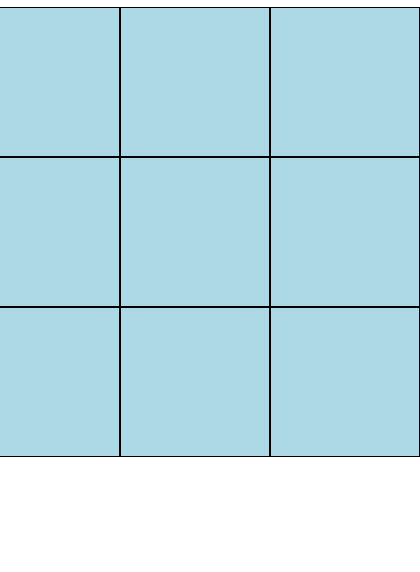
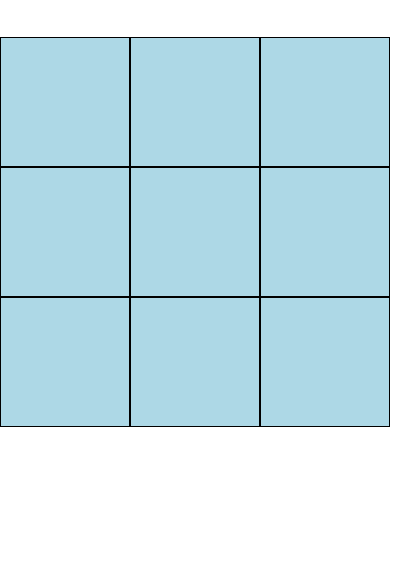
Before and after one commit to EhsanAlimo/Tic-Tac-To, a plain HTML site: page index.html in a window 390 px wide. Shown: the part 272-844 px from the top of the page, 420 px wide, since content can reach past the window. Drawn offline with Linux system fonts and the light colour scheme.

Commit message:
responsive

```diff
--- a/style.css
+++ b/style.css
@@ -53,3 +53,12 @@ button:hover {
   cursor: pointer;
   transform: translateY(-2px);
 }
+@media (max-width: 500px) {
+  #gameboard {
+    width: 100vw;
+  }
+  .box {
+    width: 33.33vw;
+    height: 33.33vw;
+  }
+}
```
